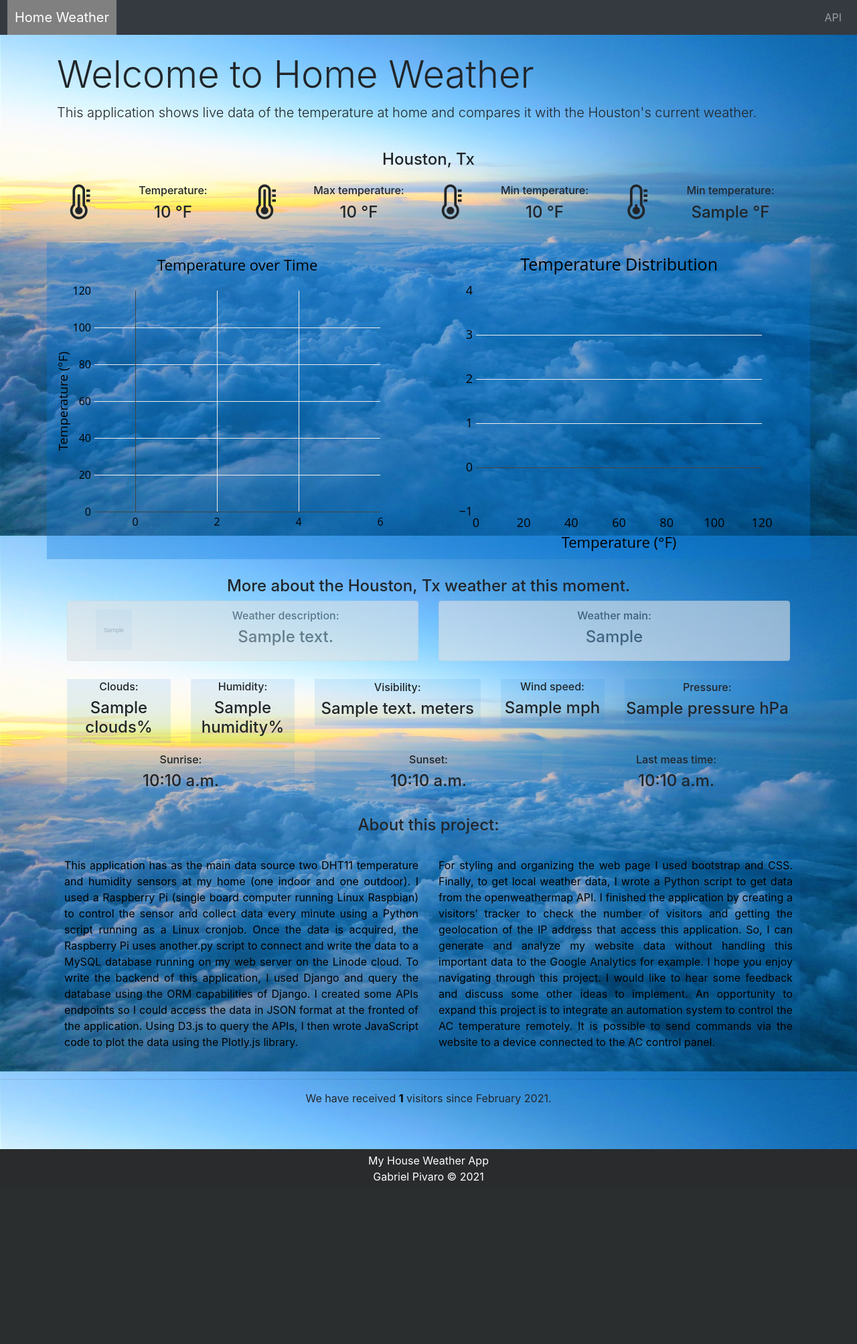
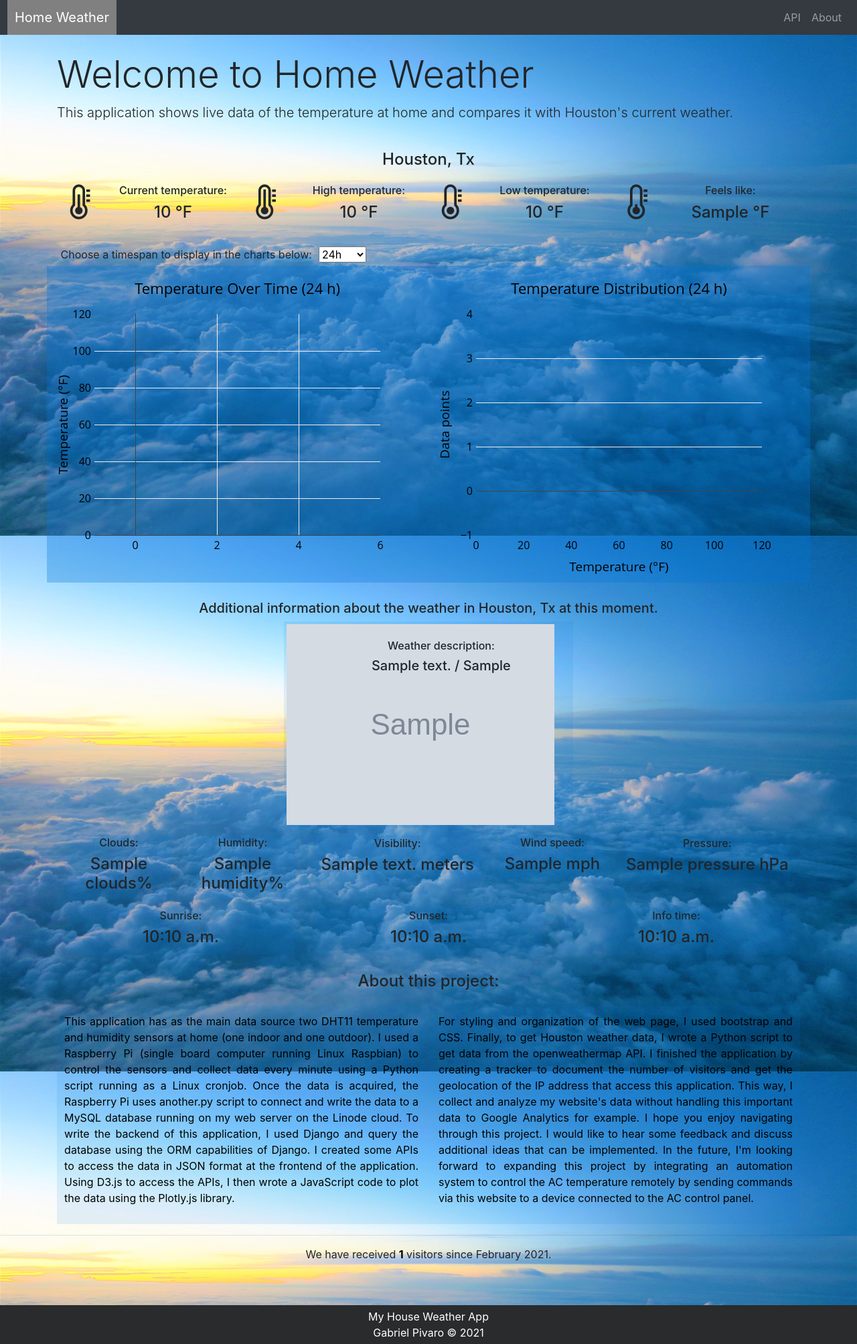
Before and after one commit to gpivaro/django_project, a Django app: template myhouseweatherapp/templates/myhouseweatherapp/index.html in a window 1280 px wide. Shown: the whole page at 67% size. Before the commit the page ends 1764 px from the top, so only its background shows below. Run offline with Django 3.2, Linux system fonts and the light colour scheme; the template is opened without the code that fills it: most values are stand-ins (such as "Sample title", 1, 10 or a date in 2020); grey boxes marked "Sample" are stand-in pictures; data that the repository does not hold is empty; parts of the project's set-up code (start-up, migrations or seed data) failed here and were passed over; some libraries are stand-ins or nearby versions.

Commit message:
weather app interactivity

```diff
--- a/myhouseweatherapp/templates/myhouseweatherapp/base.html
+++ b/myhouseweatherapp/templates/myhouseweatherapp/base.html
@@ -43,6 +43,18 @@
             background-attachment: fixed;
             background-size: 100% 100%;
         }
+
+        @media screen and (max-width: 992px) {
+
+            body {
+                background-repeat: no-repeat;
+                background-attachment: fixed;
+                background-size: 105%;
+                background-color: rgba(2, 117, 216, 1)
+            }
+
+
+        }
     </style>
 
 </head>
@@ -59,6 +71,9 @@
             <ul class="navbar-nav ml-auto">
                 <li class="nav-item">
                     <a class="nav-link" href="{% url 'api_routes' %}">API</a>
+                </li>
+                <li class="nav-item">
+                    <a class="nav-link" href="#AboutText">About</a>
                 </li>
             </ul>
         </div>
--- a/myhouseweatherapp/templates/myhouseweatherapp/index.html
+++ b/myhouseweatherapp/templates/myhouseweatherapp/index.html
@@ -7,14 +7,14 @@
     <div class="row">
         <div class="col-12">
             <h1 class="display-4">Welcome to Home Weather</h1>
-            <p class="lead">This application shows live data of the temperature at home and compares it with the
+            <p class="lead">This application shows live data of the temperature at home and compares it with
                 Houston's current weather.</p>
         </div>
     </div>
 </div>
 <!-- </div> -->
 
-
+<!-- Houston weather -->
 <div class="container" style="text-align: center;margin-top:2%">
     <div class="row">
         <div class="col-12">
@@ -29,7 +29,7 @@
                                     <i class='fa fa-thermometer-three-quarters' style='font-size:52px'></i>
                                 </div>
                                 <div class="col-9">
-                                    <h6>Temperature:</h6>
+                                    <h6>Current temperature:</h6>
                                     <h4><span> {{ data.temp}} °F</span></h4>
                                 </div>
                             </div>
@@ -42,7 +42,7 @@
                                     <i class='fa fa-thermometer-full' style='font-size:52px'></i>
                                 </div>
                                 <div class="col-9">
-                                    <h6> Max temperature:</h6>
+                                    <h6> High temperature:</h6>
                                     <h4><span> {{ data.temp_max}} °F</span></h4>
                                 </div>
                             </div>
@@ -55,7 +55,7 @@
                                     <i class='fa fa-thermometer-empty' style='font-size:52px'></i>
                                 </div>
                                 <div class="col-9">
-                                    <h6>Min temperature:</h6>
+                                    <h6>Low temperature:</h6>
                                     <h4><span> {{ data.temp_min}} °F</span></h4>
                                 </div>
                             </div>
@@ -68,7 +68,7 @@
                                     <i class='fa fa-thermometer-quarter' style='font-size:52px'></i>
                                 </div>
                                 <div class="col-9">
-                                    <h6>Min temperature:</h6>
+                                    <h6>Feels like:</h6>
                                     <h4><span> {{ data.feels_like}} °F</span></h4>
                                 </div>
                             </div>
@@ -79,11 +79,6 @@
         </div>
     </div>
 </div>
-
-
-
-
-
 
 
 <!-- Gauge Charts -->
@@ -98,10 +93,22 @@
     </div>
 </div>
 
+
+
 <!-- Charts -->
 <div class="container">
+    <div>
+        <label for="selDataset">Choose a timespan to display in the charts below:</label>
+        <select id="selDataset">
+            <option value="1">1h</option>
+            <option value="12">12h</option>
+            <option value="24" selected>24h</option>
+            <option value="168">Week</option>
+            <option value="720">Month</option>
+        </select>
+    </div>
     <div class="row">
-        <div class="col-12 col-lg-6" style=" padding: 1%;background: rgba(2, 117, 216, .3)">
+        <div class="col-12 col-lg-6" style=" padding: 1%;background: rgba(2, 117, 216, .3)" id="plotDiv">
             <div id="plotTemp"></div>
         </div>
         <div class="col-12 col-lg-6" style=" padding: 1%;background: rgba(2, 117, 216, .3)">
@@ -114,63 +121,54 @@
 <div class="container" style="text-align: center;margin-top:2%">
     <div class="row">
         <div class="col-12">
-            <h4>More about the Houston, Tx weather at this moment.</h4>
-
-
+            <h5>Additional information about the weather in Houston, Tx at this moment.</h5>
             <!-- Weather description div -->
-            <div class="container" style="text-align: center;opacity:.6">
+            <div class="container" style="text-align: center;">
                 <div class="row">
-                    <div class="col-12 col-lg-6">
-                        <div class="alert alert-secondary" role="alert">
+                    <div class="col-12 col-lg-5 ml-auto mr-auto">
+                        <div style=" padding: 1%;background: rgba(2, 117, 216, .1)">
                             <div class="row">
-                                <div class="col-3">
-                                    <img src='{{ data.icon_url}}' height="95%" width="55%">
+                                <div class="col-6 col-lg-2">
+                                    <img src='{{ data.icon_url}}' id="weatherIcon">
                                 </div>
-                                <div class="col-9">
+                                <div class="col-4 col-lg-9" id="heardIcon" style="margin-top: 5%;">
                                     <h6>Weather description:</h6>
-                                    <h4><span> {{data.weather_description}} </span></h4>
+                                    <h5><span> {{data.weather_description}} </span>/<span> {{data.weather_main}} </span>
+                                    </h5>
                                 </div>
                             </div>
                         </div>
                     </div>
-                    <div class="col-12 col-lg-6">
-                        <div class="alert alert-secondary" role="alert">
-                            <h6>Weather main:</h6>
-                            <h4><span> {{data.weather_main}} </span></h4>
-                        </div>
-                    </div>
                 </div>
             </div>
-
-
             <!-- Other weather data -->
             <div class="container" style="text-align: center;margin-top:1%">
                 <div class="row">
-                    <div class="col-12 col-lg-2">
+                    <div class="col-6 col-lg-2">
                         <div class="col-12 col-lg-12" style=" padding: 1%;background: rgba(2, 117, 216, .1)">
                             <h6>Clouds:</h6>
                             <h4><span> {{data.clouds}}</span>%</h4>
                         </div>
                     </div>
-                    <div class="col-12 col-lg-2">
+                    <div class="col-6 col-lg-2">
                         <div style=" padding: 1%;background: rgba(2, 117, 216, .1)">
                             <h6>Humidity:</h6>
                             <h4><span> {{data.humidity}}</span>%</h4>
                         </div>
                     </div>
-                    <div class="col-12 col-lg-3">
+                    <div class="col-4 col-lg-3">
                         <div style=" padding: 1%;background: rgba(2, 117, 216, .1)">
                             <h6>Visibility:</h6>
                             <h4><span> {{data.visibility}}</span> meters </h4>
                         </div>
                     </div>
-                    <div class="col-12 col-lg-2">
+                    <div class="col-4 col-lg-2">
                         <div style=" padding: 1%;background: rgba(2, 117, 216, .1)">
                             <h6>Wind speed:</h6>
                             <h4><span> {{data.wind_speed}}</span> mph</h4>
                         </div>
                     </div>
-                    <div class="col-12 col-lg-3">
+                    <div class="col-4 col-lg-3">
                         <div style=" padding: 1%;background: rgba(2, 117, 216, .1)">
                             <h6>Pressure:</h6>
                             <h4><span>{{data.pressure}} hPa</span></h4>
@@ -182,21 +180,21 @@
             <!-- Time weather data -->
             <div class="container" style="text-align: center;margin-top:1%">
                 <div class="row">
-                    <div class="col-12 col-lg-4">
+                    <div class="col-4 col-lg-4">
                         <div class="col-12 col-lg-12" style=" padding: 1%;background: rgba(2, 117, 216, .1)">
                             <h6>Sunrise:</h6>
                             <h4><span> {{data.sunrise|date:"P"}}</span></h4>
                         </div>
                     </div>
-                    <div class="col-12 col-lg-4">
+                    <div class="col-4 col-lg-4">
                         <div style=" padding: 1%;background: rgba(2, 117, 216, .1)">
                             <h6>Sunset:</h6>
                             <h4><span> {{data.sunset|date:"P"}}</span></h4>
                         </div>
                     </div>
-                    <div class="col-12 col-lg-4">
+                    <div class="col-4 col-lg-4">
                         <div style=" padding: 1%;background: rgba(2, 117, 216, .1)">
-                            <h6>Last meas time:</h6>
+                            <h6>Info time:</h6>
                             <h4><span> {{data.meastime|date:"P"}}</span></h4>
                         </div>
                     </div>
@@ -210,24 +208,24 @@
 
 
 <!-- About -->
-<div class="container" style="text-align: center;margin-top:2%">
+<div class="container" style="text-align: center;margin-top:2%" id="AboutText">
     <div class="row">
         <div class="col-12">
             <h4>About this project: </h4>
             <div class="container" style="text-align:justify;margin-top:2%;">
                 <div class="row">
-                    <div class="col-12 col-lg-12" style=" padding: 1%;background: rgba(2, 117, 216, .1)">
+                    <div class="col-12" style=" padding: 1%;background: rgba(2, 117, 216, .1)">
                         <div>
                             <div class="row">
-                                <div class="col-6" style="color:black;">
+                                <div class="col-12 col-lg-6" style="color:black;">
                                     <p>This application has as the main data source two DHT11 temperature and humidity
-                                        sensors at my
+                                        sensors at
                                         home
                                         (one indoor and
                                         one outdoor). I used a Raspberry Pi (single board computer running Linux
                                         Raspbian) to
                                         control the
-                                        sensor and collect
+                                        sensors and collect
                                         data every minute using a Python script running as a Linux cronjob. Once the
                                         data is
                                         acquired, the
@@ -239,41 +237,40 @@
                                         write the backend of this application, I used Django and query the database
                                         using the ORM
                                         capabilities of Django. I
-                                        created some APIs endpoints so I could access the data in JSON format at the
-                                        fronted of the
+                                        created some APIs to access the data in JSON format at the
+                                        frontend of the
                                         application. Using D3.js
-                                        to query the APIs, I then wrote JavaScript code to plot the data using the
+                                        to access the APIs, I then wrote a JavaScript code to plot the data using the
                                         Plotly.js
                                         library. </p>
                                 </div>
-                                <div class="col-6" style="color:black;">
+                                <div class="col-12 col-lg-6" style="color:black;">
                                     <p>
                                         For
                                         styling and
-                                        organizing the web page I used bootstrap and CSS. Finally, to get local weather
-                                        data, I
+                                        organization of the web page, I used bootstrap and CSS. Finally, to get Houston
+                                        weather data, I
                                         wrote a
                                         Python script to get
                                         data from the openweathermap API. I finished the application by creating a
-                                        visitors’ tracker
+                                        tracker
                                         to
-                                        check the number of
-                                        visitors and getting the geolocation of the IP address that access this
-                                        application. So, I
-                                        can
-                                        generate and analyze
-                                        my website data without handling this important data to the Google Analytics for
+                                        document the number of
+                                        visitors and get the geolocation of the IP address that access this
+                                        application. This way, I
+                                        collect and analyze
+                                        my website's data without handling this important data to Google Analytics for
                                         example. I
                                         hope you
                                         enjoy
                                         navigating through this project. I would like to hear some feedback and discuss
-                                        some other
-                                        ideas to
-                                        implement. An
-                                        opportunity to expand this project is to integrate an automation system to
+                                        additional
+                                        ideas that can be
+                                        implemented. In the future, I'm looking forward to expanding
+                                        this project by integrating an automation system to
                                         control the AC
-                                        temperature remotely. It
-                                        is possible to send commands via the website to a device connected to the AC
+                                        temperature remotely by
+                                        sending commands via this website to a device connected to the AC
                                         control panel.
                                     </p>
                                 </div>
--- a/static/myhouseweatherapp/css/style.css
+++ b/static/myhouseweatherapp/css/style.css
@@ -1,3 +1,4 @@
+
 
 #map,
 body,
@@ -189,4 +190,12 @@ This class makes the topnav look good on small screens (display the links vertic
     height: 250px;
     margin-bottom: 5%;
   }
+
+  #weatherIcon {
+    /* height:35% */
+  }
+
+  #heardIcon{
+    margin-top: 11%;
+  }
 }
--- a/static/myhouseweatherapp/js/myhouseweatherapp.js
+++ b/static/myhouseweatherapp/js/myhouseweatherapp.js
@@ -57,7 +57,7 @@ d3.json(url_api_data).then((measData) => {
 
 
     var layout = {
-        title: 'Temperature over Time',
+        title: 'Temperature Over Time (24 h) ',
         yaxis: {
             // Degree symbol 'Option + Shift + 8'
             title: 'Temperature (°F)',
@@ -85,7 +85,8 @@ d3.json(url_api_data).then((measData) => {
             color: '#000000'
         },
         paper_bgcolor: "rgba(0,0,0,0)",
-        plot_bgcolor: 'rgba(0,0,0,0)'
+        plot_bgcolor: 'rgba(0,0,0,0)',
+        hovermode: false,
     };
 
     // Render the plot to the div tag id "plot"
@@ -117,11 +118,15 @@ d3.json(url_api_data).then((measData) => {
     var dataChart = [trace1, trace2];
     var layout = {
         barmode: "overlay",
-        title: 'Temperature Distribution',
+        title: 'Temperature Distribution (24 h)',
         xaxis: {
             // Degree symbol 'Option + Shift + 8'
             title: 'Temperature (°F)',
             range: [0, 120]
+        },
+        yaxis: {
+            // Degree symbol 'Option + Shift + 8'
+            title: 'Data points',
         },
         legend: {
             xanchor: 'right',
@@ -139,11 +144,12 @@ d3.json(url_api_data).then((measData) => {
         },
         font: {
             // family: 'Courier New, monospace',
-            size: 18,
+            size: 16,
             color: '#000000'
         },
         paper_bgcolor: "rgba(0,0,0,0)",
-        plot_bgcolor: 'rgba(0,0,0,0)'
+        plot_bgcolor: 'rgba(0,0,0,0)',
+        hovermode: false,
     };
     Plotly.newPlot('overlaidHistogram', dataChart, layout, config);
 
@@ -228,3 +234,176 @@ d3.json('/myhouseweather/analytics/show-visitors/count/').then((visitsData) => {
     console.log(visitsData.visits)
     document.getElementById('pageVisits').textContent = `${visitsData.visits}`;
 });
+
+
+
+
+// Event listen to update page based on the dropdown selection
+function updatePage() {
+
+    var dropdown = d3.select('#selDataset');
+    var dropdownValue = dropdown.property('value');
+    console.log(dropdownValue);
+
+    // Parse the dropdown values as integer
+    var timeSpan = parseInt(dropdownValue);
+
+    // Build the plot with the new stock
+    buildPlot(timeSpan);
+};
+
+// Create the main function to get the data and generate the plots
+function buildPlot(timeSpan) {
+    // Use D3 fetch to read the JSON file
+    d3.json(`/myhouseweather/api/v1.0/weather-data/${timeSpan}/`).then((measData) => {
+
+        // Separate data into two arrays one for each sensor
+        var sensor13 = []
+        var sensor16 = []
+        measData.forEach(element => {
+            if (element.sensor === 13) {
+                sensor13.push(element)
+            }
+            else {
+                sensor16.push(element)
+            }
+        })
+
+
+
+        // Line Chart
+
+        // Trace1 to display the sensor 13 data
+        var trace1 = {
+            x: sensor13.map(element => element.meas_time),
+            y: sensor13.map(element => (element.temperature * 9 / 5) + 32),
+            mode: 'lines',
+            name: 'Outdoor',
+            line: {
+                // dash: 'dashdot',
+                color: 'rgb(255, 195, 0)',
+                width: 3
+            }
+        };
+
+        // Trace2 to display the sensor 13 data
+        var trace2 = {
+            x: sensor16.map(element => element.meas_time),
+            y: sensor16.map(element => (element.temperature * 9 / 5) + 32),
+            mode: 'lines',
+            name: 'Indoor',
+            line: {
+                // dash: 'dot',
+                color: 'rgb(144, 12, 63)',
+                width: 3
+            }
+        };
+
+        // create an array to be plotted
+        var chartData = [trace1, trace2];
+
+
+
+        var layout = {
+            title: `Temperature Over Time (${timeSpan} h) `,
+            yaxis: {
+                // Degree symbol 'Option + Shift + 8'
+                title: 'Temperature (°F)',
+                range: [0, 120]
+            },
+
+            showlegend: true,
+            legend: {
+                xanchor: 'right',
+                // y: 0.5,
+                traceorder: 'reversed',
+                font: { size: 16 },
+                yref: 'paper'
+            },
+            margin: {
+                l: 60,
+                r: 60,
+                b: 60,
+                t: 60,
+                pad: 4
+            },
+            font: {
+                // family: 'Courier New, monospace',
+                size: 16,
+                color: '#000000'
+            },
+            paper_bgcolor: "rgba(0,0,0,0)",
+            plot_bgcolor: 'rgba(0,0,0,0)',
+            hovermode: false,
+        };
+
+        // Render the plot to the div tag id "plot"
+        Plotly.newPlot("plotTemp", chartData, layout, config);
+
+
+        //  Overlaid Histogram
+
+
+        var trace1 = {
+            x: sensor13.map(element => (element.temperature * 9 / 5) + 32),
+            type: "histogram",
+            opacity: 1,
+            marker: {
+                color: 'rgb(255, 195, 0)',
+            },
+            name: 'Outdoor',
+        };
+        var trace2 = {
+            x: sensor16.map(element => (element.temperature * 9 / 5) + 32),
+            type: "histogram",
+            opacity: 1,
+            marker: {
+                color: 'rgb(144, 12, 63)',
+            },
+            name: 'Indoor',
+        };
+
+        var dataChart = [trace1, trace2];
+        var layout = {
+            barmode: "overlay",
+            title: `Temperature Distribution (${timeSpan} h)`,
+            xaxis: {
+                // Degree symbol 'Option + Shift + 8'
+                title: 'Temperature (°F)',
+                range: [0, 120]
+            },
+            yaxis: {
+                // Degree symbol 'Option + Shift + 8'
+                title: 'Data points',
+            },
+            legend: {
+                xanchor: 'right',
+                // y: 0.5,
+                traceorder: 'reversed',
+                font: { size: 16 },
+                yref: 'paper'
+            },
+            margin: {
+                l: 60,
+                r: 60,
+                b: 60,
+                t: 60,
+                pad: 4
+            },
+            font: {
+                // family: 'Courier New, monospace',
+                size: 16,
+                color: '#000000'
+            },
+            paper_bgcolor: "rgba(0,0,0,0)",
+            plot_bgcolor: 'rgba(0,0,0,0)',
+            hovermode: false,
+        };
+        Plotly.newPlot('overlaidHistogram', dataChart, layout, config);
+
+    })
+}
+
+
+// Handler for the dropdown change
+d3.select('#selDataset').on('change', updatePage);
```
Also changed, not shown: myhouseweatherapp/static/myhouseweatherapp/css/style.css (+9 -0 lines), myhouseweatherapp/static/myhouseweatherapp/js/myhouseweatherapp.js (+184 -5 lines).
